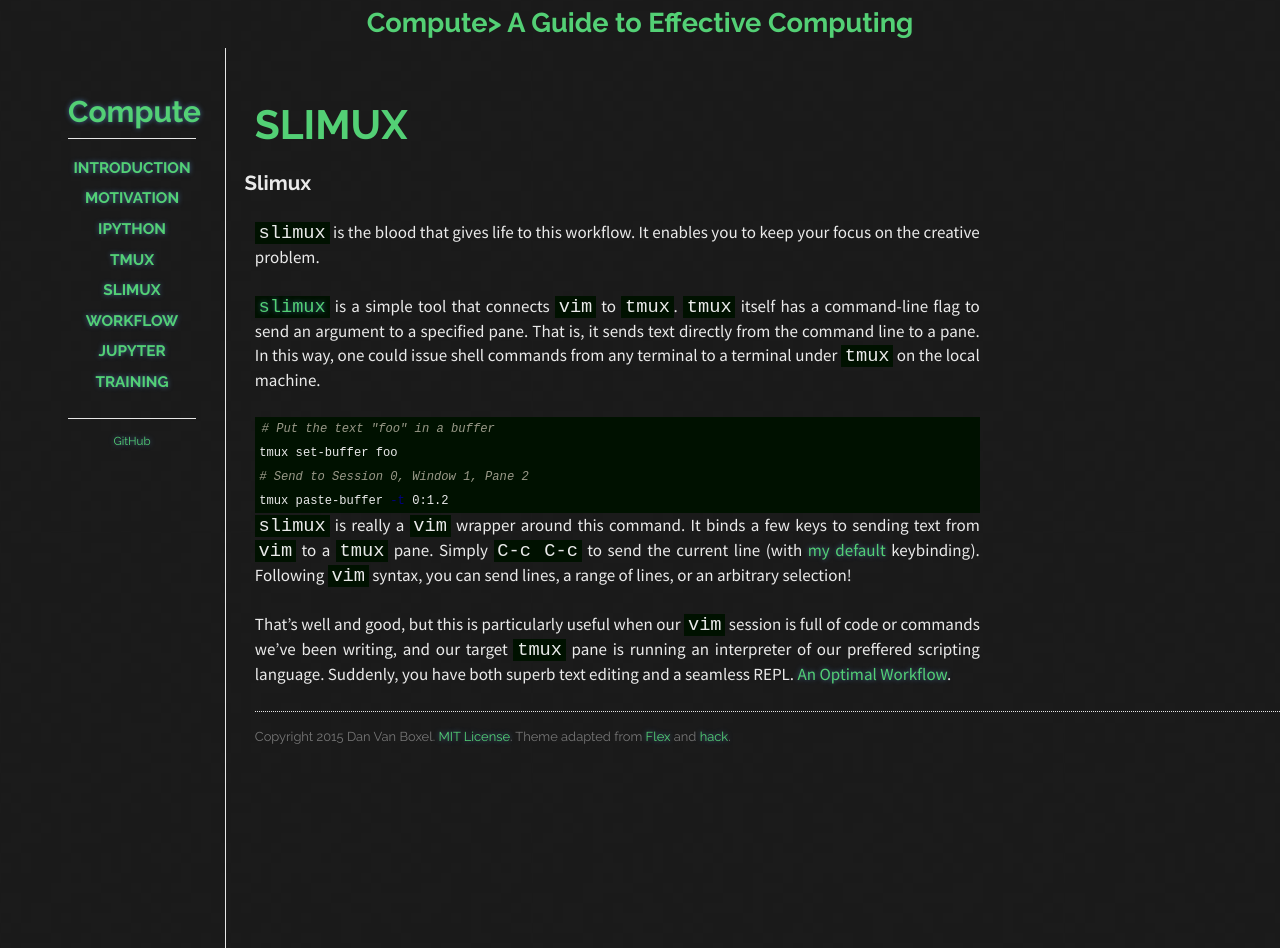
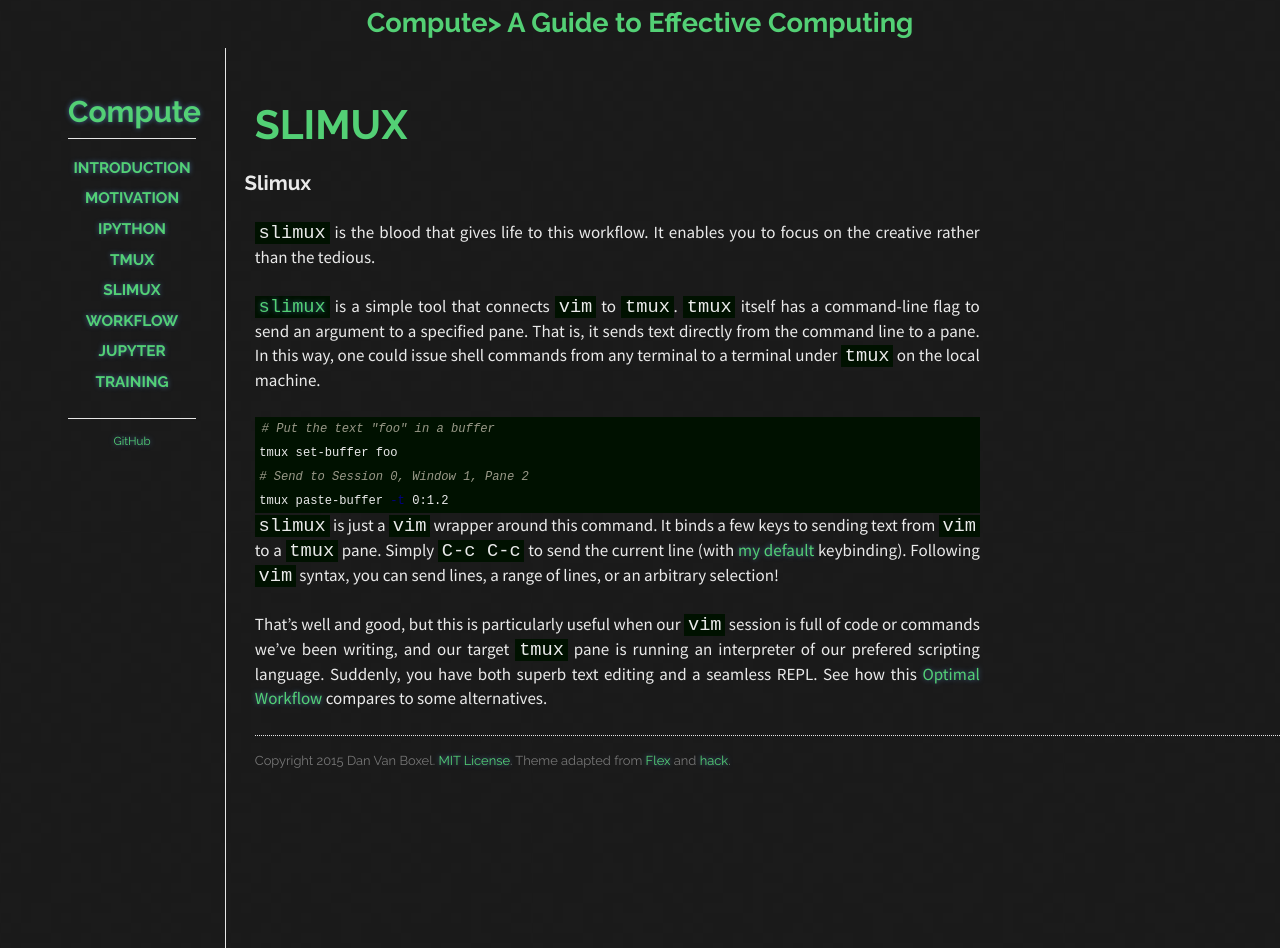
Before and after one commit to dvbuntu/compute, a Jekyll site: the page built from _posts/2070-01-01-slimux.md, in a window 1280 px wide. Built offline with Jekyll 4.4.1, drawn with Linux system fonts in a browser that asks for light colours; Markdown is read by kramdown in place of the engine named in the settings.

Commit message:
Update slimux page.

````diff
--- a/_posts/2070-01-01-slimux.md
+++ b/_posts/2070-01-01-slimux.md
@@ -9,7 +9,7 @@ categories: posts
 Slimux
 ---
 
-`slimux` is the blood that gives life to this workflow.  It enables you to keep your focus on the creative problem.
+`slimux` is the blood that gives life to this workflow.  It enables you to focus on the creative rather than the tedious.
 
 [`slimux`](https://github.com/epeli/slimux) is a simple tool that connects `vim` to `tmux`.  `tmux` itself has a command-line flag to send an argument to a specified pane.  That is, it sends text directly from the command line to a pane.  In this way, one could issue shell commands from any terminal to a terminal under `tmux` on the local machine.
 
@@ -20,6 +20,6 @@ tmux set-buffer foo
 tmux paste-buffer -t 0:1.2
 ```
 
-`slimux` is really a `vim` wrapper around this command.  It binds a few keys to sending text from `vim` to a `tmux` pane.  Simply `C-c C-c` to send the current line (with [my default](https://github.com/dvbuntu/.files/blob/master/.vimrc) keybinding).  Following `vim` syntax, you can send lines, a range of lines, or an arbitrary selection!
+`slimux` is just a `vim` wrapper around this command.  It binds a few keys to sending text from `vim` to a `tmux` pane.  Simply `C-c C-c` to send the current line (with [my default](https://github.com/dvbuntu/.files/blob/master/.vimrc) keybinding).  Following `vim` syntax, you can send lines, a range of lines, or an arbitrary selection!
 
-That's well and good, but this is particularly useful when our `vim` session is full of code or commands we've been writing, and our target `tmux` pane is running an interpreter of our preffered scripting language.  Suddenly, you have both superb text editing and a seamless REPL.  [An Optimal Workflow]({{ site.baseurl }}{% post_url 2050-01-01-workflow %}).
+That's well and good, but this is particularly useful when our `vim` session is full of code or commands we've been writing, and our target `tmux` pane is running an interpreter of our prefered scripting language.  Suddenly, you have both superb text editing and a seamless REPL.  See how this [Optimal Workflow]({{ site.baseurl }}{% post_url 2050-01-01-workflow %}) compares to some alternatives.
````
